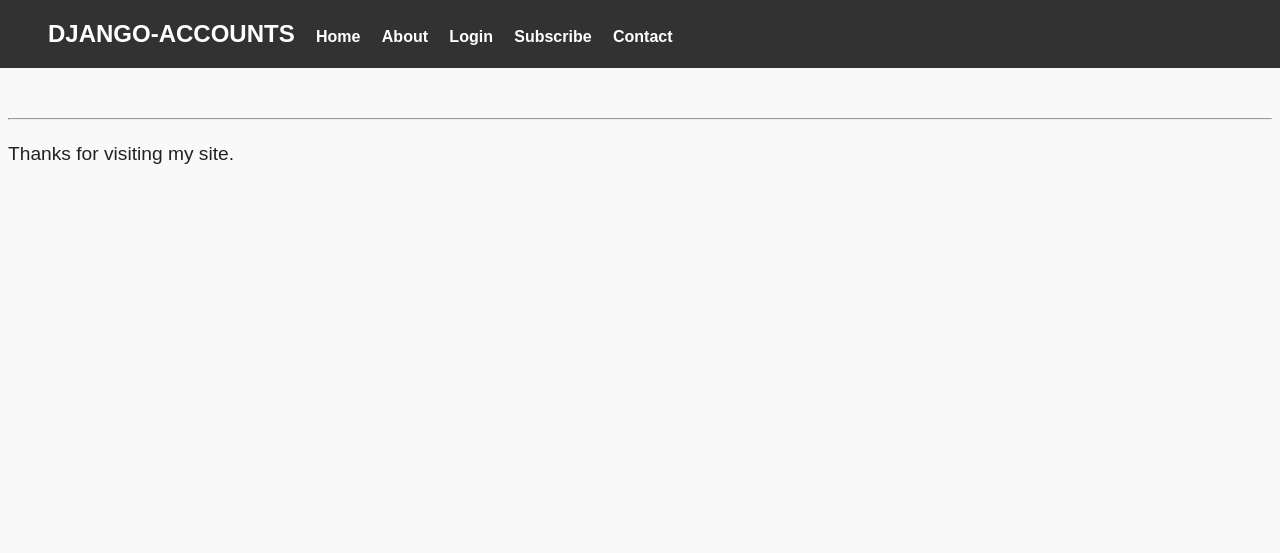
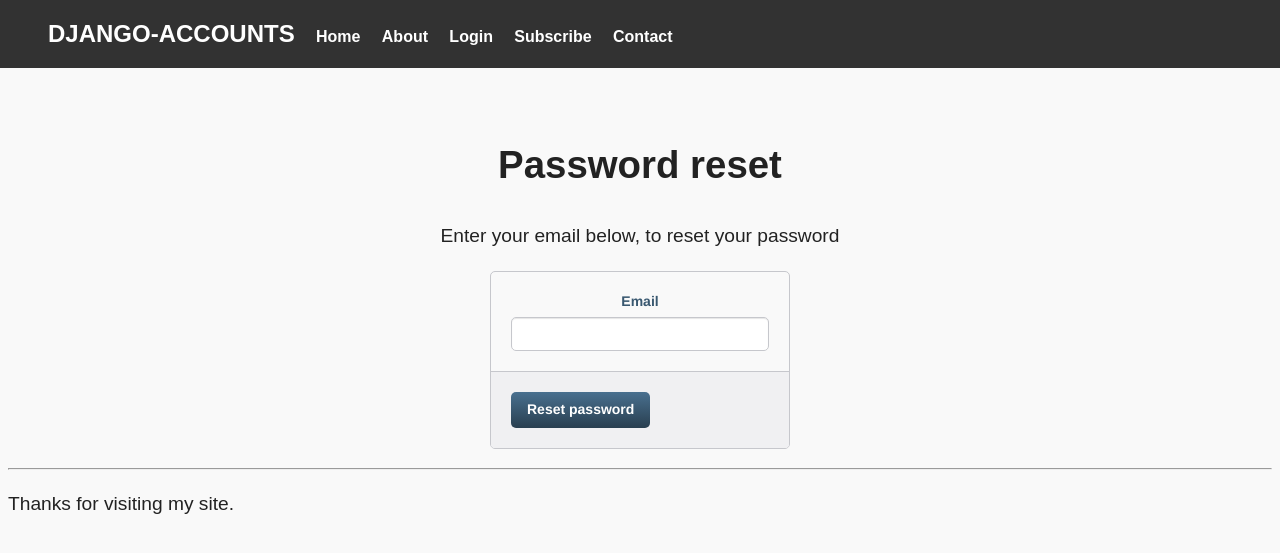
Before and after one commit to kmvinoth/djtest, a Django app: template accounts/templates/accounts/password_reset.html in a window 1280 px wide. Shown: the top 553 px of the page. Run offline with Django 3.2, Linux system fonts and the light colour scheme; the template is opened without the code that fills it, so the values that code supplies are empty.

Commit message:
Add main in different templates and some minor changes

```diff
--- a/accounts/static/accounts/style.css
+++ b/accounts/static/accounts/style.css
@@ -34,7 +34,7 @@ header a {
     color: #fff;
 }
 
-main h1 {
+.heading-one{
     text-align: center;
 }
 
@@ -136,6 +136,43 @@ input {
     float: left;
     margin: 10px 0 0 20px;
 }
+
+.email-info {
+    padding: 20px 20px 0 20px;
+}
+
+.email-info label{
+    color: #395870;
+    display: block;
+    font-weight: bold;
+    margin-bottom: 20px;
+}
+
+.email-info input {
+    background: #fff;
+    border: 1px solid #c6c7cc;
+    box-shadow: inset 0 1px 1px rgba(0, 0, 0, .1);
+    color: #636466;
+    padding: 6px;
+    margin-top: 6px;
+    width: 100%;
+}
+
+.email-action {
+    background: #f0f0f2;
+    border-top: 1px solid #c6c7cc;
+    padding: 20px;
+}
+.email-action .btn {
+    background: linear-gradient(#49708f, #293f50);
+    border: 0;
+    color: #fff;
+    cursor: pointer;
+    font-weight: bold;
+    float: left;
+    padding: 8px 16px;
+}
+
 .form-errors li{
     color: red;
     text-align: center;
--- a/accounts/templates/accounts/home.html
+++ b/accounts/templates/accounts/home.html
@@ -5,7 +5,9 @@
 {% block main %}
 
     <main>
-        <h1>Welcome to Django Accounts</h1>
+        <div class="heading-one">
+            <h1>Welcome to Django Accounts</h1>
+        </div>
         <p>Hi, this django app has been built completely using the built-in django(1.8) authentication views and templates. The following functionality has been included in this app.
         <h2>Functionalities</h2>
         <ul>
--- a/accounts/templates/accounts/login.html
+++ b/accounts/templates/accounts/login.html
@@ -5,7 +5,9 @@
 {% block main %}
 
     <main>
+        <div class="heading-one">
             <h1>Login</h1>
+        </div>
 
         {# Login form #}
         <div class="form">
--- a/accounts/templates/accounts/logout.html
+++ b/accounts/templates/accounts/logout.html
@@ -1,6 +1,9 @@
 {% extends "base.html" %}
 
-{% block content %}
+{% block title %} UserDashboard {% endblock %}
+
+
+{% block main %}
 
 <h1> You have been successfully logged out </h1>
 
--- a/accounts/templates/accounts/password_reset.html
+++ b/accounts/templates/accounts/password_reset.html
@@ -1,32 +1,40 @@
 {% extends "base.html" %}
 
-{% block content %}
+{% block title %} pwd_reset {% endblock %}
 
-    <style>
-        div {color:red;}
-    </style>
+{% block main %}
+    <main>
+        <div class="heading-one">
+            <h1>Password reset</h1>
+            <p> Enter your email below, to reset your password </p>
+        </div>
 
-    <p> Enter your email below, to reset your password </p>
 
-    <form method="post" action="{% url 'password_reset' %}" > {% csrf_token %}
-        <table>
-            <tr>
-                <td>{{ form.email.label_tag }}</td>
-                <td>{{ form.email }}</td>
-            </tr>
-        </table>
-        <input type="submit" value="Reset password" />
+        {# Password reset form #}
+        <div class="form">
+            <form method="post" action="{% url 'password_reset' %}"> {% csrf_token %}
+                <fieldset class="email-info">
+                    <label>
+                        Email
+                        <input type="email" name="email">
+                    </label>
+                </fieldset>
+                <fieldset class="email-action">
+                    <input class="btn" type="submit" value="Reset password" name="submit"/>
                     <input type="hidden" value="{{ csrf_token }}" name="csrfmiddlewaretoken">
+                </fieldset>
             </form>
+        </div>
 
+        <div class="form-errors">
             {% if form.errors %}
-
                 {% for field in form %}
                     {% if field.errors %}
-                <div>{{ field.label }}: {{ field.errors|striptags}}</div>
+                        <li>{{ field.label }}: {{ field.errors|striptags}}</li>
                     {% endif %}
                 {% endfor %}
-
             {% endif %}
+        </div>
+    </main>
 
 {% endblock %}
--- a/accounts/templates/accounts/password_reset_done.html
+++ b/accounts/templates/accounts/password_reset_done.html
@@ -1,9 +1,11 @@
 {% extends "base.html" %}
 
-{% block content %}
+{% block title %} pwd_reset_done {% endblock %}
+
+{% block main %}
 
 <p> "We've emailed you instructions for setting your password, if an account exists with the email you entered. You should receive them shortly."</p>
 
-<p> "If you don't receive an email, please make sure you've entered the address you registered with, and check your spam folder." </p>
+<p> "If you don't receive an email, please make sure you've entered the address you registered with us, and check your spam folder." </p>
 
 {% endblock %}
--- a/accounts/templates/accounts/password_reset_email.html
+++ b/accounts/templates/accounts/password_reset_email.html
@@ -1,6 +1,8 @@
 {% extends "base.html" %}
 
-{% block content %}
+{% block title %} pwd_reset_email {% endblock %}
+
+{% block main %}
 
 You're receiving this e-mail because you requested a password reset for your user account.
 
--- a/accounts/templates/base.html
+++ b/accounts/templates/base.html
@@ -22,12 +22,12 @@
     <header>
         <div class="container">
             <ul class="menu">
-                <li class="logo"> <a href="/home"> django-accounts </a> </li>
+                <li class="logo"> <a href="/"> django-accounts </a> </li>
                 <li class="menu-item"> <a href="/home"> Home </a> </li>
                 <li class="menu-item"> <a href="/about"> About </a> </li>
                 {% block changable %}
-                    <li class="menu-item"> <a href="accounts/login"> Login </a> </li>
-                    <li class="menu-item"> <a href="/subscribe"> Subscribe </a> </li>
+                    <li class="menu-item"> <a href="/accounts/login"> Login </a> </li>
+                    <li class="menu-item"> <a href="/accounts/subscribe"> Subscribe </a> </li>
                 {% endblock %}
                 <li class="menu-item"> <a href="/contact"> Contact </a> </li>
             </ul>
```
Also changed, not shown: accounts/templates/accounts/check.html (+5 -6 lines). Lines whose indentation alone changed are shown as unchanged.
